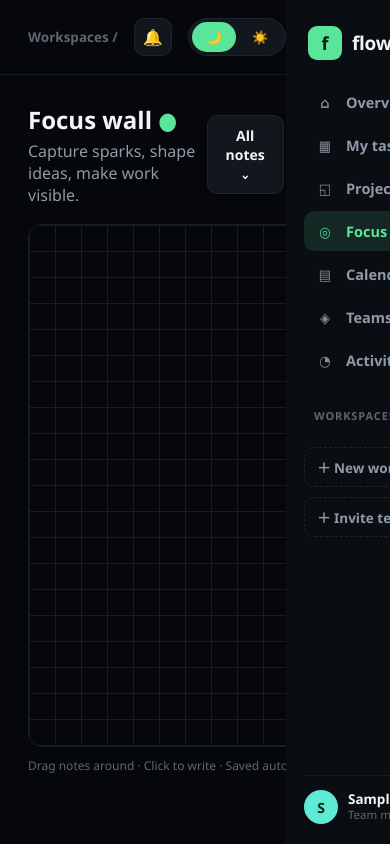
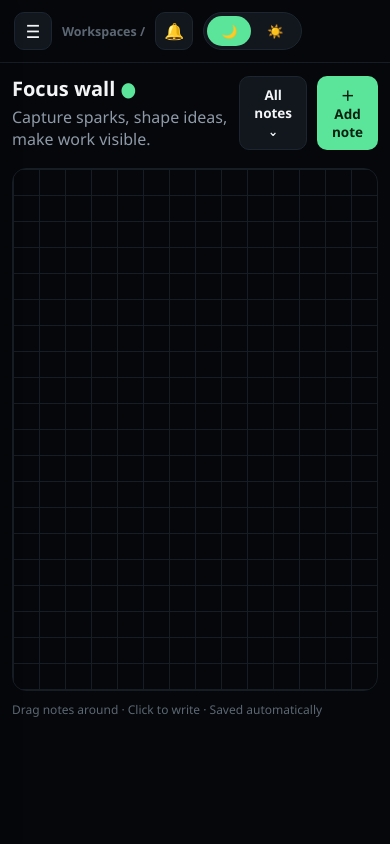
Before and after one commit to raghadjassim/flowbase, a Django app: page /focus-wall/ in a window 390 px wide. Run offline with Django 5.2, Linux system fonts and the light colour scheme; the visitor is signed in with stand-in values (Sample User, id 1); data that the repository does not hold is empty.

Commit message:
Add proper responsive mobile layout

```diff
--- a/requirements.txt
+++ b/requirements.txt
@@ -3,3 +3,5 @@
 gunicorn==23.0.0
 whitenoise==6.8.2
 python-dotenv==1.0.1
+dj-database-url==2.3.0
+psycopg2-binary==2.9.10
--- a/static/css/theme.css
+++ b/static/css/theme.css
@@ -57,6 +57,17 @@
 ::selection { background: var(--accent-soft); }
 
 /* ---- layout ---- */
+html, body { overflow-x: hidden; }
+
+/* Auto-scale wrapper: the whole app is laid out at a fixed 1280px design
+   width, then scaled down uniformly on narrow screens via JS so mobile
+   shows an exact miniature of the desktop layout — no reflow, no stacking,
+   no manual zoom needed. */
+#fbScaleRoot {
+  width: 1280px;
+  transform-origin: top left;
+}
+
 .fb-app { display: flex; min-height: 100vh; }
 
 .fb-sidebar {
@@ -233,8 +244,63 @@
 .dropdown-item .t { font-size: 13.5px; font-weight: 700; }
 .dropdown-item .b { font-size: 12px; color: var(--text-faint); margin-top: 2px; }
 
+.dashboard-grid { display: grid; grid-template-columns: 1.4fr 1fr; gap: 18px; align-items: start; }
+.split-grid { display: grid; grid-template-columns: 1fr 300px; gap: 20px; align-items: start; }
+
+/* ===================== Mobile responsive layout ===================== */
+.fb-hamburger {
+  display: none;
+  width: 38px; height: 38px; border-radius: 10px; background: var(--panel-2);
+  border: 1px solid var(--border); align-items: center; justify-content: center;
+  color: var(--text); cursor: pointer; flex-shrink: 0; font-size: 18px;
+}
+
+.fb-sidebar-overlay {
+  display: none;
+  position: fixed; inset: 0; background: rgba(0,0,0,.55); z-index: 190;
+}
+.fb-sidebar-overlay.open { display: block; }
+
 @media (max-width: 900px) {
-  .fb-sidebar { position: fixed; z-index: 200; transform: translateX(110%); transition: transform .2s; }
+  .fb-hamburger { display: flex; }
+
+  .fb-sidebar {
+    position: fixed; inset-inline-start: 0; top: 0; height: 100vh;
+    z-index: 200; transform: translateX(-105%); transition: transform .22s ease;
+    box-shadow: var(--shadow); width: 260px;
+  }
+  html[dir="rtl"] .fb-sidebar { transform: translateX(105%); }
   .fb-sidebar.open { transform: translateX(0); }
+
+  .fb-topbar { padding: 12px 14px; gap: 10px; }
   .fb-search { display: none; }
+  .fb-crumbs {
+    font-size: 12.5px; white-space: nowrap; overflow: hidden;
+    text-overflow: ellipsis; max-width: 38vw;
+  }
+  .fb-content { padding: 16px; }
+
+  .fb-stat-grid { grid-template-columns: 1fr; gap: 12px; margin: 16px 0; }
+  .dashboard-grid, .split-grid { grid-template-columns: 1fr !important; gap: 14px; }
+
+  .fb-modal { width: 92vw; max-width: 92vw; padding: 20px; }
+  .dropdown-panel { width: 85vw; max-width: 340px; inset-inline-end: 0; inset-inline-start: auto; }
+
+  .kanban { gap: 12px; }
+  .kanban-col { width: 84vw; flex-shrink: 0; }
+
+  #board { min-height: 55vh; }
+  .note { width: 78vw; }
+
+  .fb-btn, .fb-btn.secondary, .fb-btn.ghost { font-size: 13.5px; padding: 9px 14px; }
+
+  h1 { font-size: 24px !important; }
+  h2 { font-size: 20px !important; }
 }
+
+@media (max-width: 480px) {
+  .fb-crumbs { max-width: 30vw; }
+  .kanban-col { width: 88vw; }
+  .note { width: 84vw; }
+  .fb-content { padding: 12px; }
+}
--- a/templates/base.html
+++ b/templates/base.html
@@ -24,6 +24,7 @@
 </div>
 
 <div class="fb-app">
+  <div class="fb-sidebar-overlay" id="fbSidebarOverlay"></div>
   <aside class="fb-sidebar" id="fbSidebar">
     <div class="fb-brand">
       <div class="fb-brand-icon">f</div>
@@ -79,6 +80,7 @@
 
   <main class="fb-main">
     <div class="fb-topbar">
+      <div class="fb-hamburger" id="fbHamburger">☰</div>
       <div class="fb-crumbs">Workspaces / <b>{{ current_workspace.name }}</b></div>
       <div class="fb-search">🔍 Search... <span style="margin-inline-start:auto;opacity:.6;">⌘K</span></div>
 
@@ -159,6 +161,18 @@
   checkReminders();
   setInterval(checkReminders, 5 * 60 * 1000);
   {% endif %}
+
+  // mobile sidebar toggle
+  (function() {
+    var hamburger = document.getElementById('fbHamburger');
+    var sidebar = document.getElementById('fbSidebar');
+    var overlay = document.getElementById('fbSidebarOverlay');
+    if (!hamburger) return;
+    function openSidebar() { sidebar.classList.add('open'); overlay.classList.add('open'); }
+    function closeSidebar() { sidebar.classList.remove('open'); overlay.classList.remove('open'); }
+    hamburger.addEventListener('click', openSidebar);
+    overlay.addEventListener('click', closeSidebar);
+  })();
 </script>
 {% block extra_js %}{% endblock %}
 </body>
--- a/templates/events/calendar.html
+++ b/templates/events/calendar.html
@@ -3,7 +3,7 @@
 {% block title %}Calendar{% endblock %}
 {% block extra_css %}<link rel="stylesheet" href="{% static 'css/calendar.css' %}">{% endblock %}
 {% block content %}
-<div style="display:grid;grid-template-columns:1fr 300px;gap:20px;align-items:start;">
+<div class="split-grid">
   <div>
     <div style="display:flex;justify-content:space-between;align-items:center;margin-bottom:16px;">
       <div class="cal-nav">
--- a/templates/workspaces/overview.html
+++ b/templates/workspaces/overview.html
@@ -25,7 +25,7 @@
   </div>
 </div>
 
-<div style="display:grid;grid-template-columns:1.4fr 1fr;gap:18px;align-items:start;">
+<div class="dashboard-grid">
   <div class="fb-card">
     <div style="display:flex;justify-content:space-between;align-items:center;margin-bottom:14px;">
       <div>
```
Also changed, not shown: flowbase/settings.py (+14 -0 lines), templates/accounts/login.html (+8 -0 lines), templates/accounts/signup.html (+8 -0 lines), workspaces/management/commands/bootstrap.py (added, +42 -0 lines), README.md.
